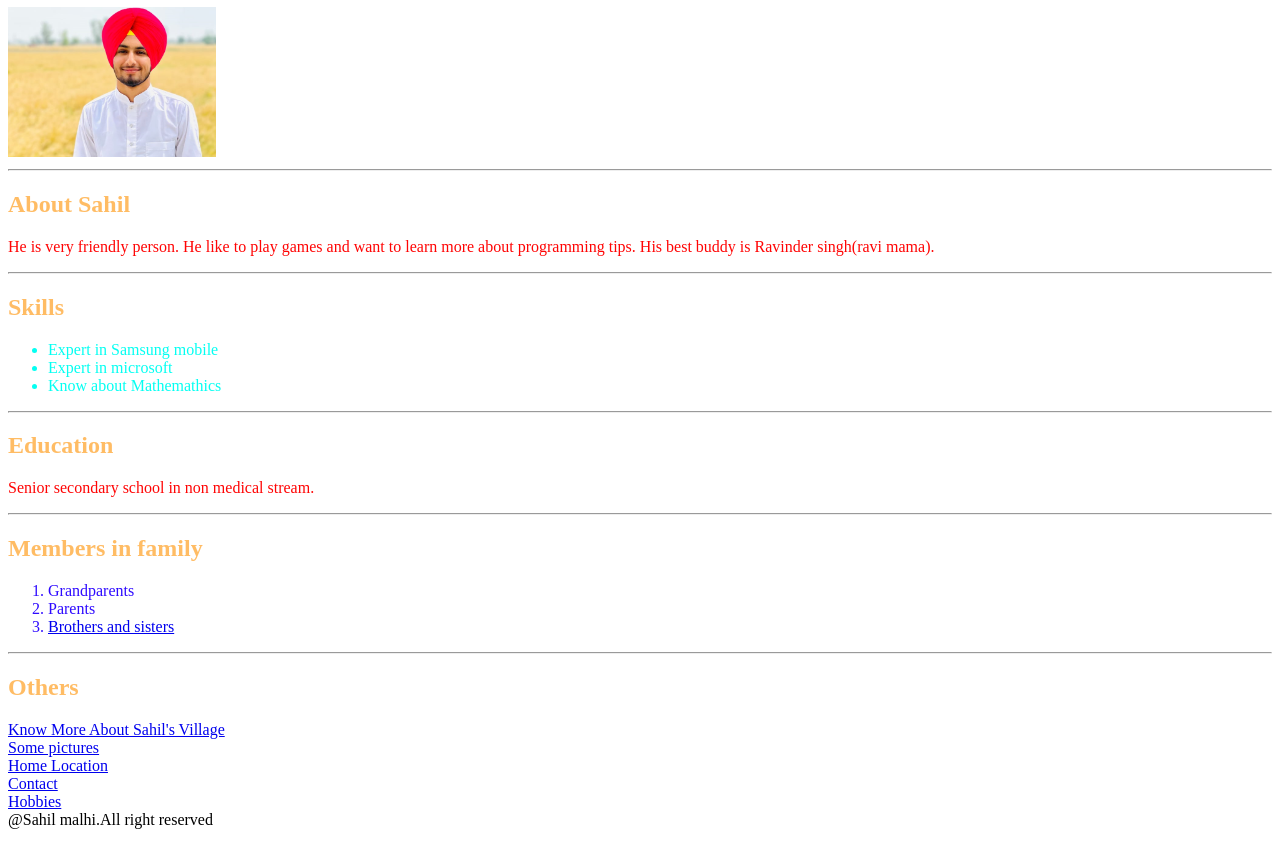
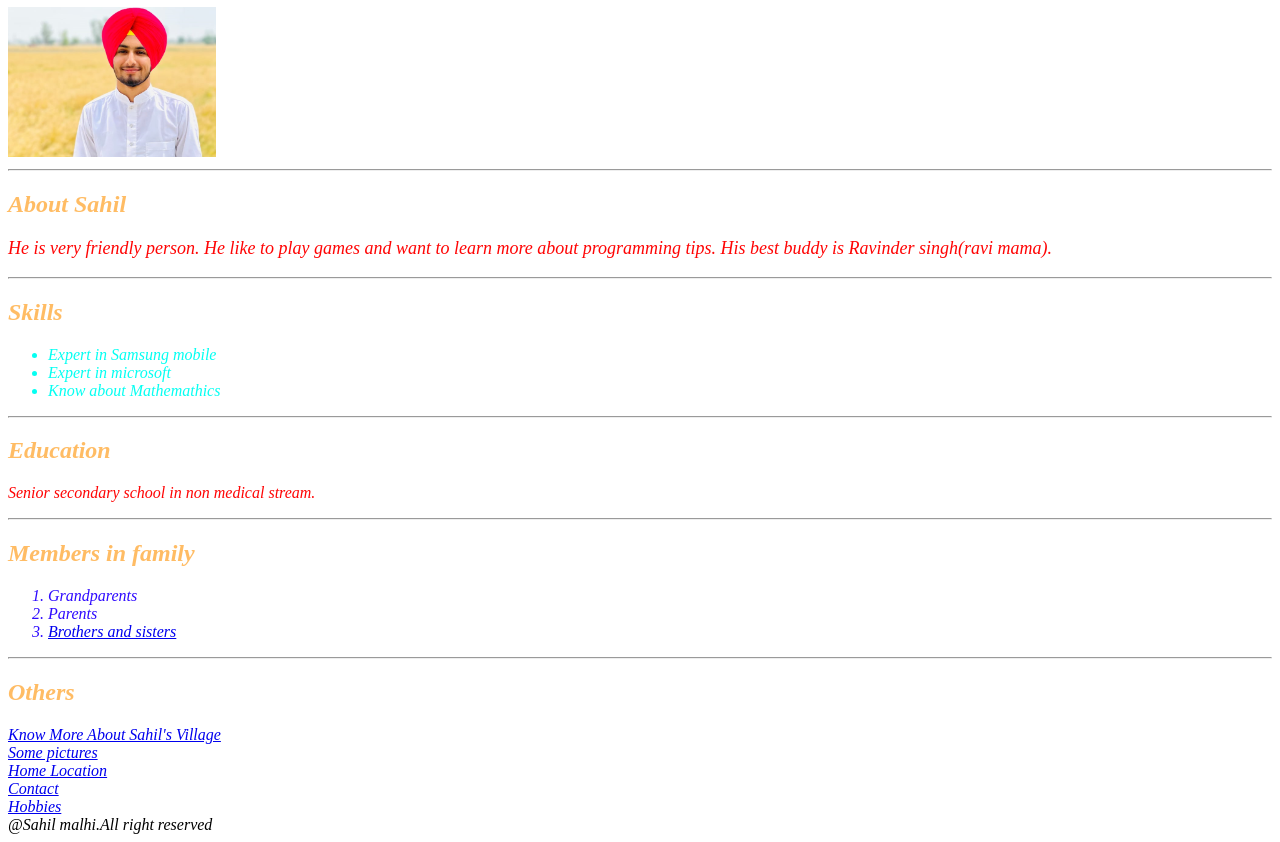
Before and after one commit to malhisahil518/sahilbiography, a plain HTML site: page index.html in a window 1280 px wide. Shown: the part 73-915 px from the top of the page. Drawn offline with Linux system fonts and the light colour scheme.

Commit message:
Add files via upload

```diff
--- a/index.html
+++ b/index.html
@@ -14,13 +14,13 @@
     <a href="./social.html"><img height="150" src="./sahil.png.png" alt="Sahil Malhi"/></a>
     <hr />
    <h2>About Sahil</h2>
-    <p>He is very friendly person. He like to play games and want to learn more about programming tips. His best buddy is Ravinder singh(ravi mama).</p>
+    <p class="note">He is very friendly person. He like to play games and want to learn more about programming tips. His best buddy is Ravinder singh(ravi mama).</p>
     <hr />
    <h2>Skills</h2>
     <ul>
-        <li>Expert in Samsung mobile</li>
-        <li>Expert in microsoft</li>
-        <li>Know about Mathemathics</li>
+        <li id="sahil" >Expert in Samsung mobile</li>
+        <li id="sahil" >Expert in microsoft</li>
+        <li id="sahil" >Know about Mathemathics</li>
     </ul>
     <hr />
     <h2>Education</h2>
--- /dev/null
+++ b/picturesimage.css
@@ -0,0 +1,4 @@
+img{
+    width: 200px;
+    height: 200px;
+}
--- a/style.css
+++ b/style.css
@@ -3,3 +3,12 @@ ol{color:rgb(46, 10, 255);}
 ul{color:rgb(4, 255, 242);}
 
 p{color:rgb(255, 4, 4);}
+.note{
+    font-size :18px
+     }
+#sahil{
+    font-style:italic
+      }
+*{
+    font-style: oblique;
+}
```
Also changed, not shown: pictures.html (+13 -0 lines).
